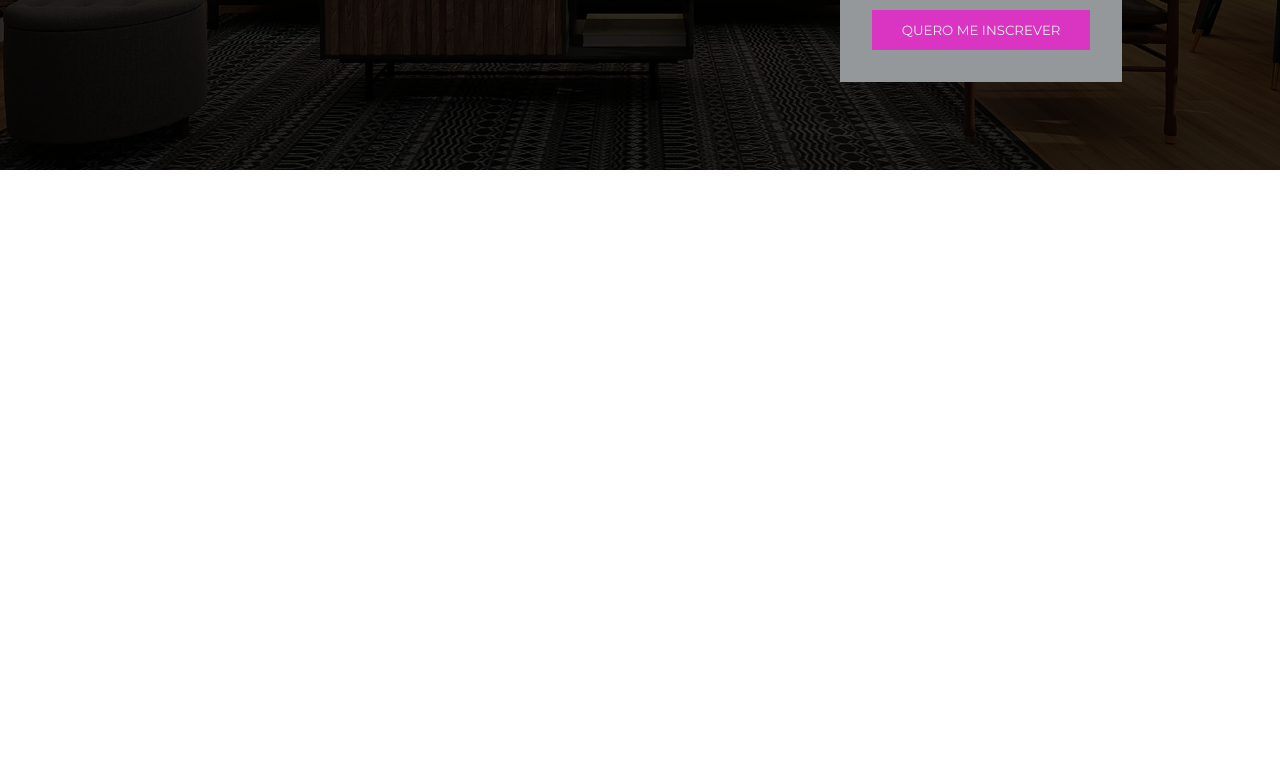
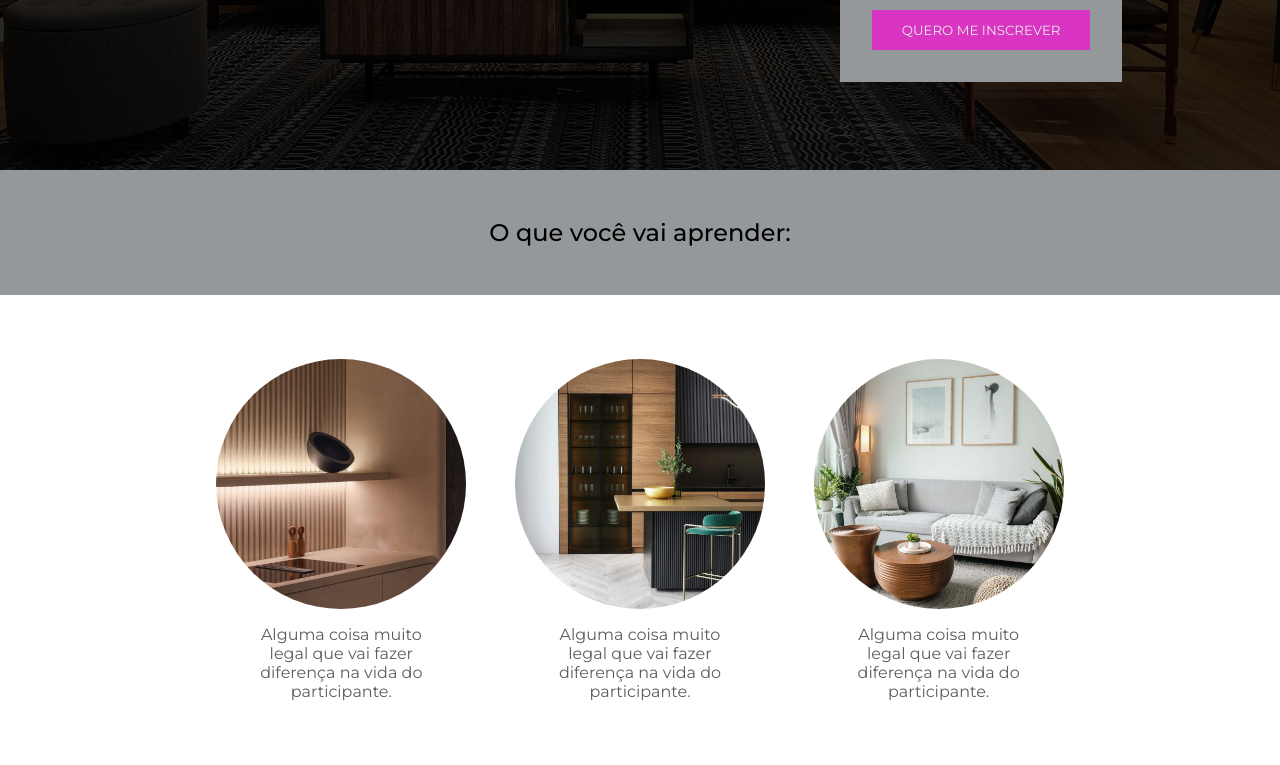
Before and after one commit to JakFranceschini/Landing-Page, a plain HTML site: page index.html in a window 1280 px wide. Shown: the part 510-1275 px from the top of the page. Before the commit the page ends 800 px from the top, so only its background shows below. Drawn offline with nearby package versions, Linux system fonts and the light colour scheme.

Commit message:
adicionado seção de beneficios

```diff
--- a/css/styles.css
+++ b/css/styles.css
@@ -101,3 +101,49 @@
 .btn:hover {
     opacity: 1;
 }
+
+/*Beneficios*/
+#beneficiosChave h2 {
+    background: var(--secondery);
+    text-align: center;
+    padding: 2em;
+    font-weight: 500;
+}
+
+.beneficios {
+    display: flex;
+    justify-content: space-around;
+    padding: 4em;
+    width: 80%;
+    margin: 0 auto;
+}
+
+.beneficio {
+    text-align: center;
+    display: flex;
+    flex-direction: column;
+    align-items: center;
+    max-width: 20%;
+    color: var(--text-tertiary);
+}
+
+.beneficioImg {
+    width: 250px;
+    height: 250px;
+    border-radius: 50%;
+    background-size: cover;
+    background-position: center;
+    margin-bottom: 1em;
+}
+
+#beneficio1 {
+    background-image: url(/img/sqr-1.jpg);
+}
+
+#beneficio2 {
+    background-image: url(/img/sqr-2.jpg);
+}
+
+#beneficio3 {
+    background-image: url(/img/sqr-3.jpg);
+}
--- a/index.html
+++ b/index.html
@@ -58,5 +58,23 @@
             </form>
         </div>
     </header>
+
+    <section id="beneficiosChave">
+        <h2>O que você vai aprender:</h2>
+        <div class="beneficios">
+            <div class="beneficio">
+                <div id="beneficio1" class="beneficioImg"></div>
+                <p>Alguma coisa muito legal que vai fazer diferença na vida do participante.</p>
+            </div>
+            <div class="beneficio">
+                <div id="beneficio2" class="beneficioImg"></div>
+                <p>Alguma coisa muito legal que vai fazer diferença na vida do participante.</p>
+            </div>
+            <div class="beneficio">
+                <div id="beneficio3" class="beneficioImg"></div>
+                <p>Alguma coisa muito legal que vai fazer diferença na vida do participante.</p>
+            </div>
+        </div>
+    </section>
 </body>
 </html>
```
